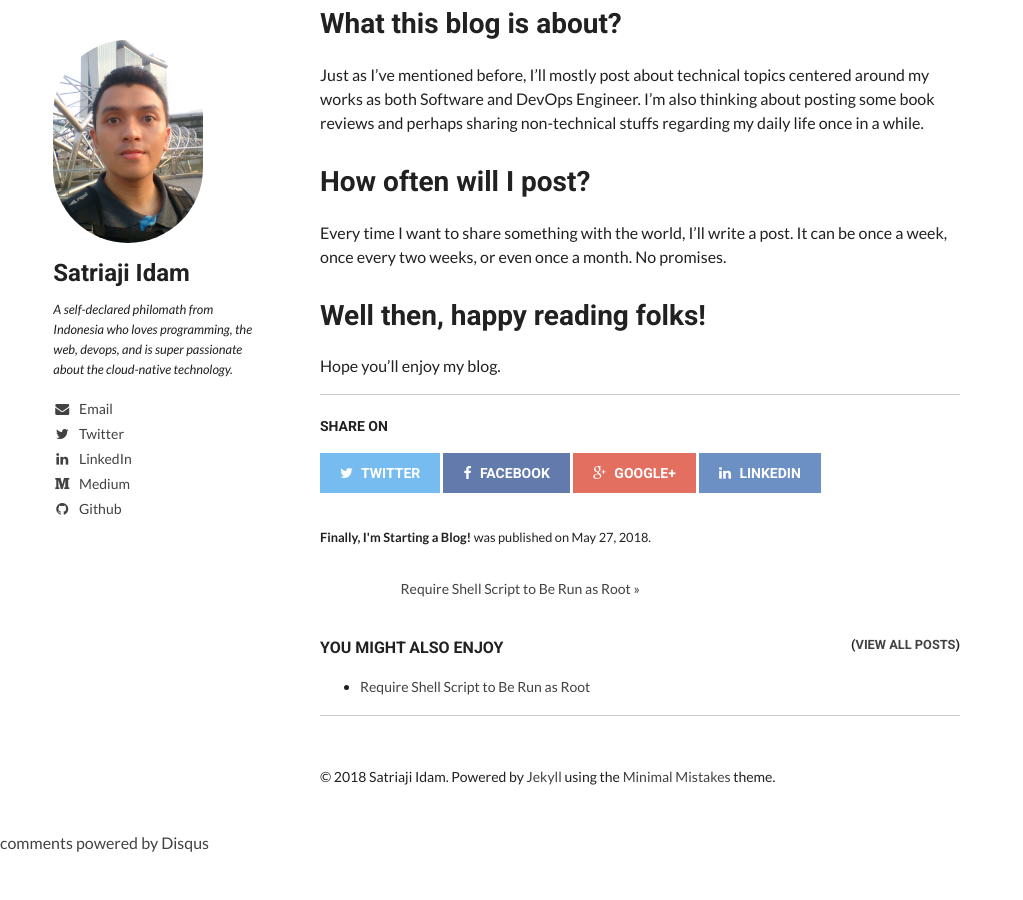
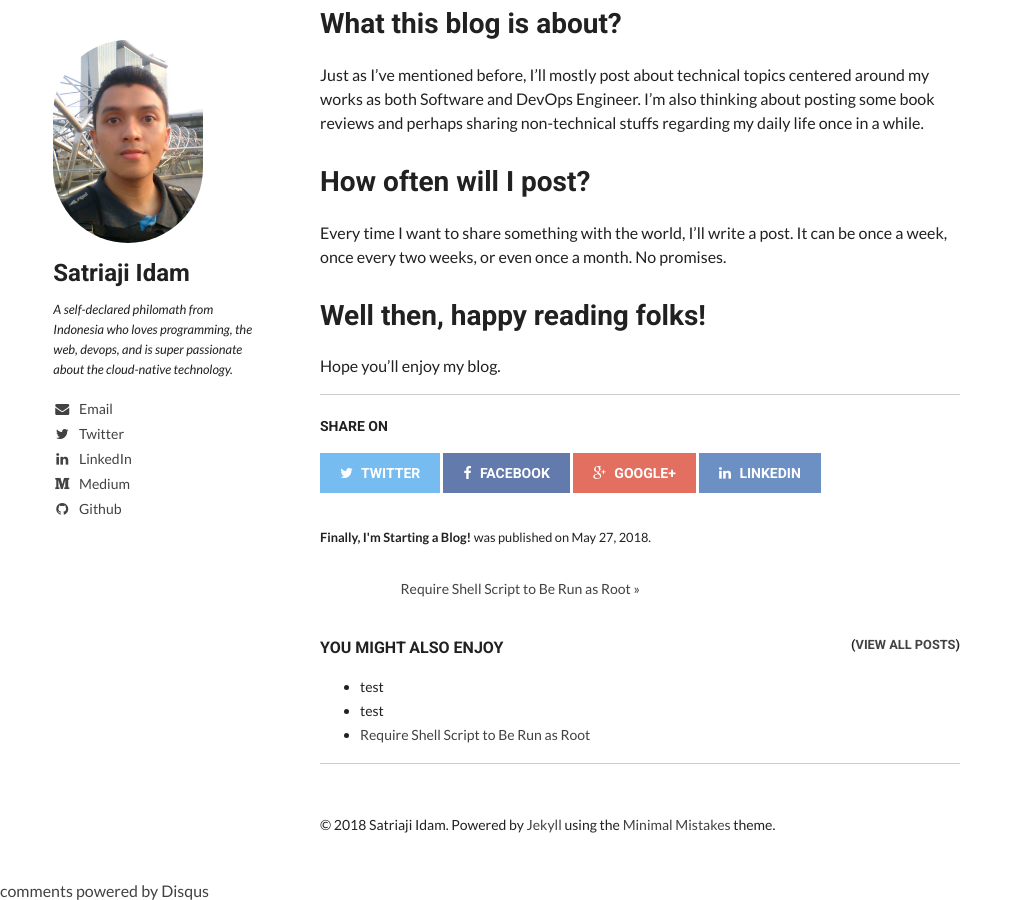
Before and after one commit to satriajidam/satriajidam.github.io, a Jekyll site: the page built from _posts/2018-05-27-finally-im-starting-a-blog.md, in a window 1280 px wide and 900 px high, scrolled down 915 px. Shown: the whole window, without its empty margins (0-1023 px from the left). Built offline with Jekyll 4.4.1, drawn with Linux system fonts in a browser that asks for light colours; nearby versions of some CDN libraries; comment, search, counter and statistics services are not loaded; before the commit the page ends 1767 px from its top, so only the background shows below that.

Commit message:
Debug related posts

```diff
--- a/_includes/_related-posts.html
+++ b/_includes/_related-posts.html
@@ -10,7 +10,7 @@
         {% for post in site.posts %}
 
             {% assign sameTagCount = 0 %}
-
+            <li>test</li>
             {% for tag in post.tags %}
                 {% if post.url != page.url %}
                     {% if page.tags contains tag %}
```
